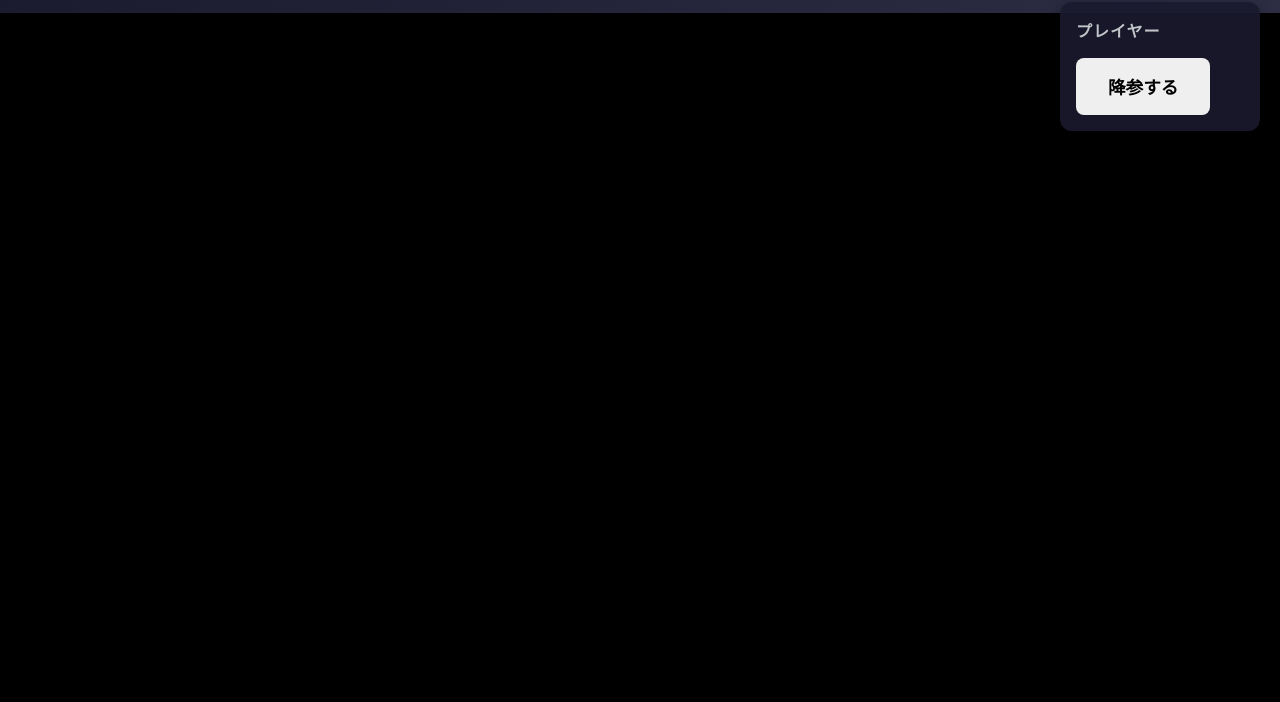
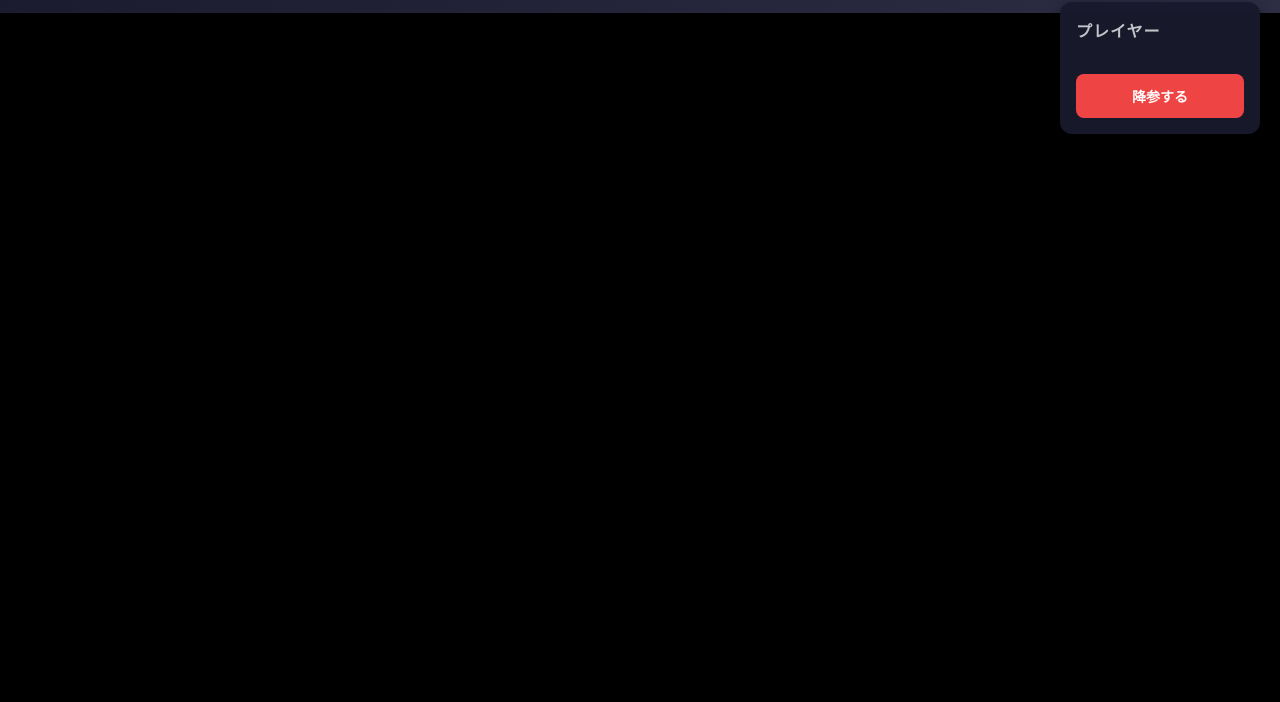
Before and after one commit to kamesann121/Air, a website: page public/simulation.html in a window 1280 px wide. Shown: the part 98-800 px from the top of the page. Drawn offline with nearby package versions, Linux system fonts and the light colour scheme; sample sign-in values are in the browser's storage.

Commit message:
Update simulation.css

```diff
--- a/public/css/simulation.css
+++ b/public/css/simulation.css
@@ -7,7 +7,7 @@
 :root {
   --primary-color: #4a90e2;
   --secondary-color: #50c878;
-  --danger-color: #e74c3c;
+  --danger-color: #ef4444;
   --team1-color: #3498db;
   --team2-color: #e74c3c;
   --dark-bg: #1a1a2e;
@@ -271,16 +271,28 @@ body {
   box-shadow: 0 4px 12px rgba(74, 144, 226, 0.5);
 }
 
+.btn-danger {
+  background-color: var(--danger-color);
+  color: white;
+}
+
+.btn-danger:hover {
+  background-color: #dc2626;
+  transform: translateY(-2px);
+  box-shadow: 0 4px 12px rgba(239, 68, 68, 0.5);
+}
+
 /* プレイヤーサイドバー */
 .players-sidebar {
   position: fixed;
   top: 100px;
   right: 20px;
-  background: rgba(26, 26, 46, 0.9);
+  background: rgba(26, 26, 46, 0.95);
   padding: 1rem;
   border-radius: 12px;
   min-width: 200px;
   box-shadow: 0 4px 16px rgba(0,0,0,0.3);
+  backdrop-filter: blur(10px);
 }
 
 .players-sidebar h3 {
@@ -305,6 +317,13 @@ body {
 
 .player-item.team2 {
   border-left: 3px solid var(--team2-color);
+}
+
+.btn-surrender {
+  width: 100%;
+  margin-top: 1rem;
+  font-size: 0.875rem;
+  padding: 0.75rem 1rem;
 }
 
 /* レスポンシブ */
```
